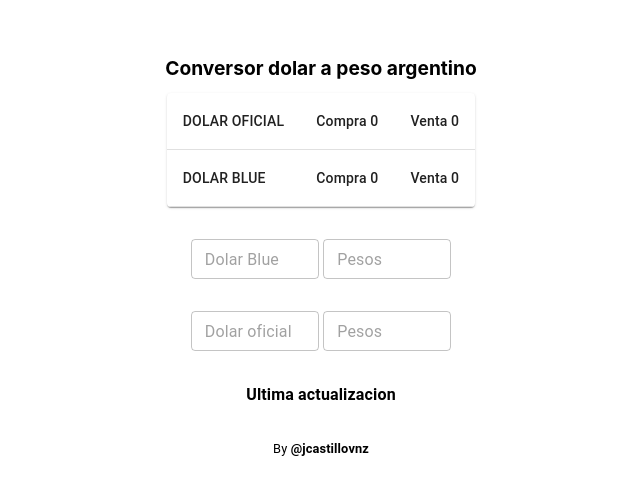
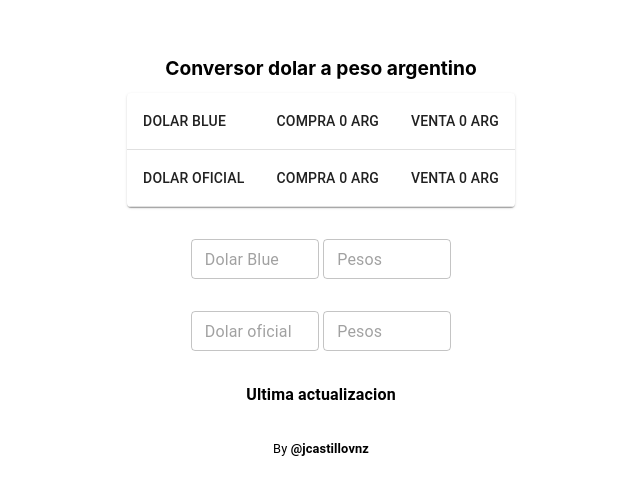
Before and after one commit to jcastillovnz/dollar-to-peso-converter, a Next.js app: page / in a window 1280 px wide. Shown: the part 125-620 px from the top of the page, without its empty margins (319-959 px from the left). Built offline with nearby package versions, Linux system fonts and the light colour scheme; no server answers.

Commit message:
feat: adding table

```diff
--- a/pages/index.tsx
+++ b/pages/index.tsx
@@ -118,17 +118,24 @@ const Home: NextPage = () => {
               <Table sx={{ minWidth: 300 }} aria-label="simple table">
                 <TableHead>
                   <TableRow>
-                    <TableCell>DOLAR OFICIAL</TableCell>
-                    <TableCell align="right">Compra {argOficialPriceBuy}</TableCell>
-                    <TableCell align="right">Venta {argOficialPriceSell}</TableCell>
+                    <TableCell>DOLAR BLUE</TableCell>
+                    <TableCell align="right">
+                      COMPRA {argBluePriceBuy} ARG
+                    </TableCell>
+                    <TableCell align="right">
+                      VENTA {argBluePriceSell} ARG
+                    </TableCell>
                   </TableRow>
                   <TableRow>
-                    <TableCell>DOLAR BLUE</TableCell>
-                    <TableCell align="right">Compra {argBluePriceBuy}</TableCell>
-                    <TableCell align="right">Venta {argBluePriceSell}</TableCell>
+                    <TableCell>DOLAR OFICIAL</TableCell>
+                    <TableCell align="right">
+                      COMPRA {argOficialPriceBuy} ARG
+                    </TableCell>
+                    <TableCell align="right">
+                      VENTA {argOficialPriceSell} ARG
+                    </TableCell>
                   </TableRow>
                 </TableHead>
-
               </Table>
             </TableContainer>
           </div>
```
